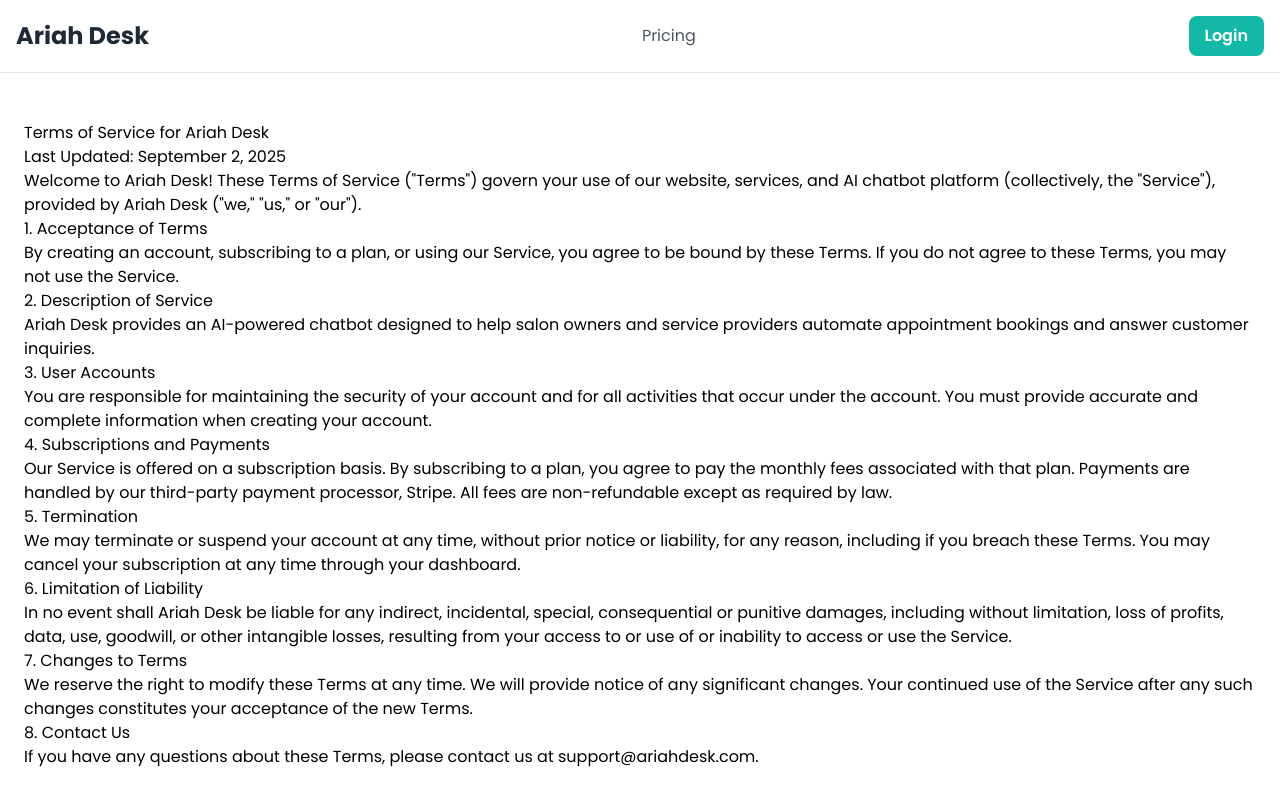
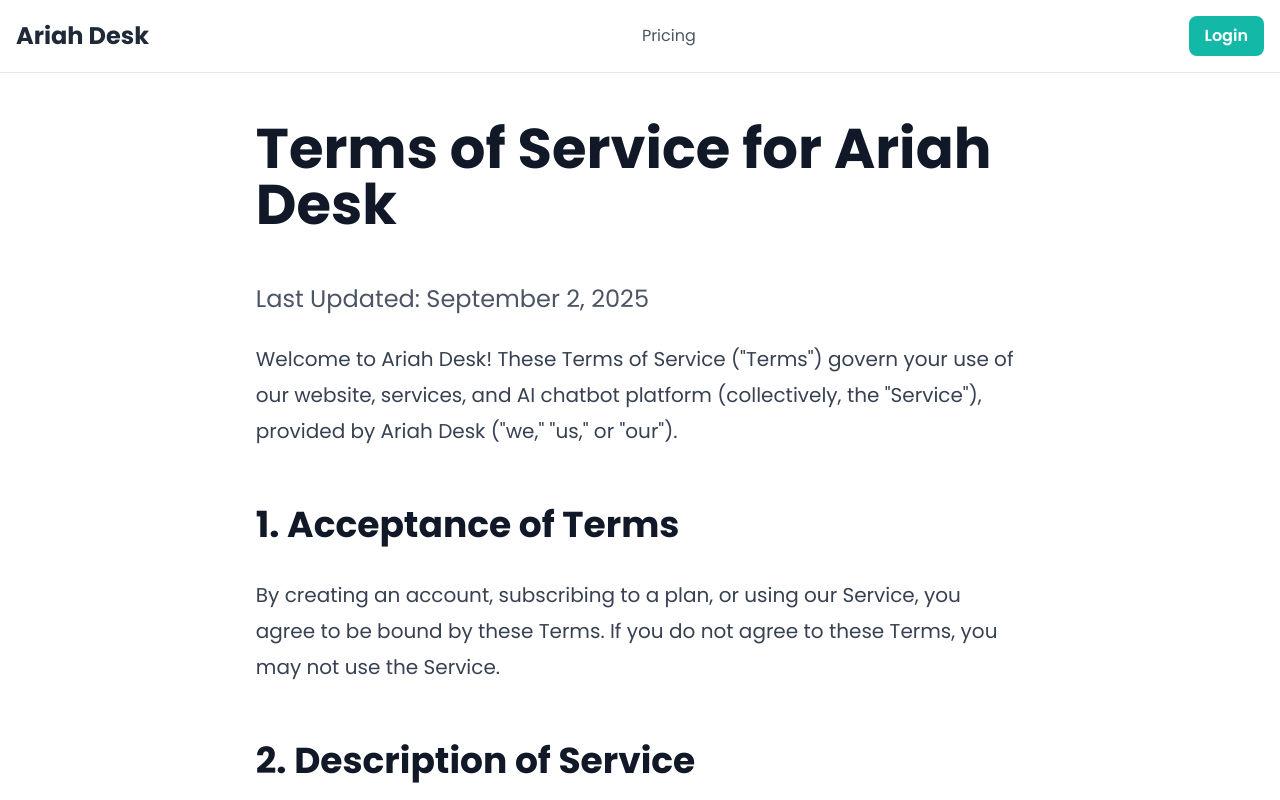
Before and after one commit to CyberSanderson/salon, a Next.js app: page /terms-of-service in a window 1280 px wide. Shown: the top 800 px of the page. Built offline with nearby package versions, Linux system fonts and the light colour scheme; no server answers.

Commit message:
feat: install and configure tailwind typography

```diff
--- a/package.json
+++ b/package.json
@@ -10,15 +10,16 @@
   },
   "dependencies": {
     "@google/generative-ai": "^0.15.0",
-    "@supabase/ssr": "^0.4.0",
+    "@supabase/ssr": "^0.7.0",
     "@supabase/supabase-js": "^2.44.4",
     "framer-motion": "^11.3.2",
-    "next": "14.2.4",
+    "next": "^14.2.32",
     "react": "^18",
     "react-dom": "^18",
     "stripe": "^16.2.0"
   },
   "devDependencies": {
+    "@tailwindcss/typography": "^0.5.16",
     "@types/node": "^20",
     "@types/react": "^18",
     "@types/react-dom": "^18",
--- a/tailwind.config.ts
+++ b/tailwind.config.ts
@@ -8,12 +8,11 @@ const config: Config = {
   ],
   theme: {
     extend: {
-      colors: {
-        background: "var(--background)",
-        foreground: "var(--foreground)",
-      },
+      // You can extend your theme here if needed
     },
   },
-  plugins: [],
+  plugins: [
+    require('@tailwindcss/typography'), // <-- ADD THIS LINE
+  ],
 };
 export default config;
```
Also changed, not shown: 1 other file (tests, documents, lock files or other folders).
